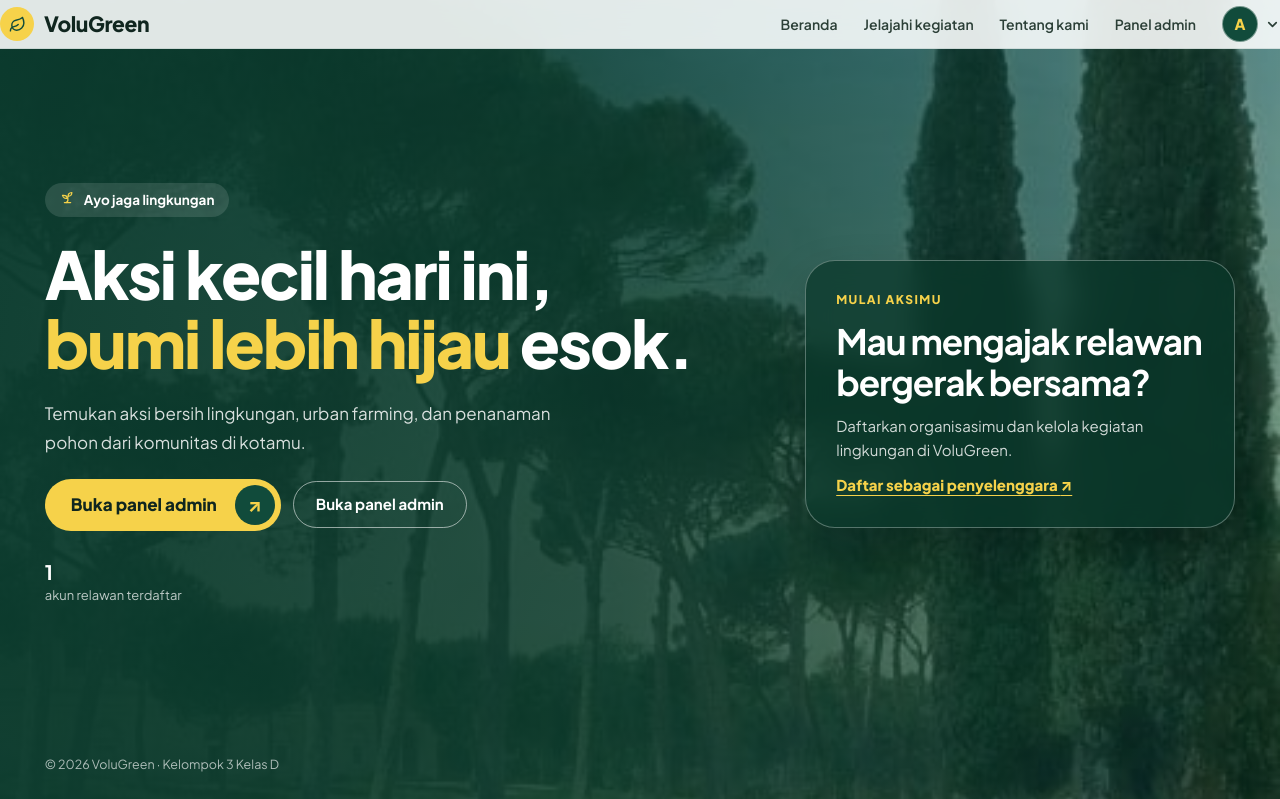
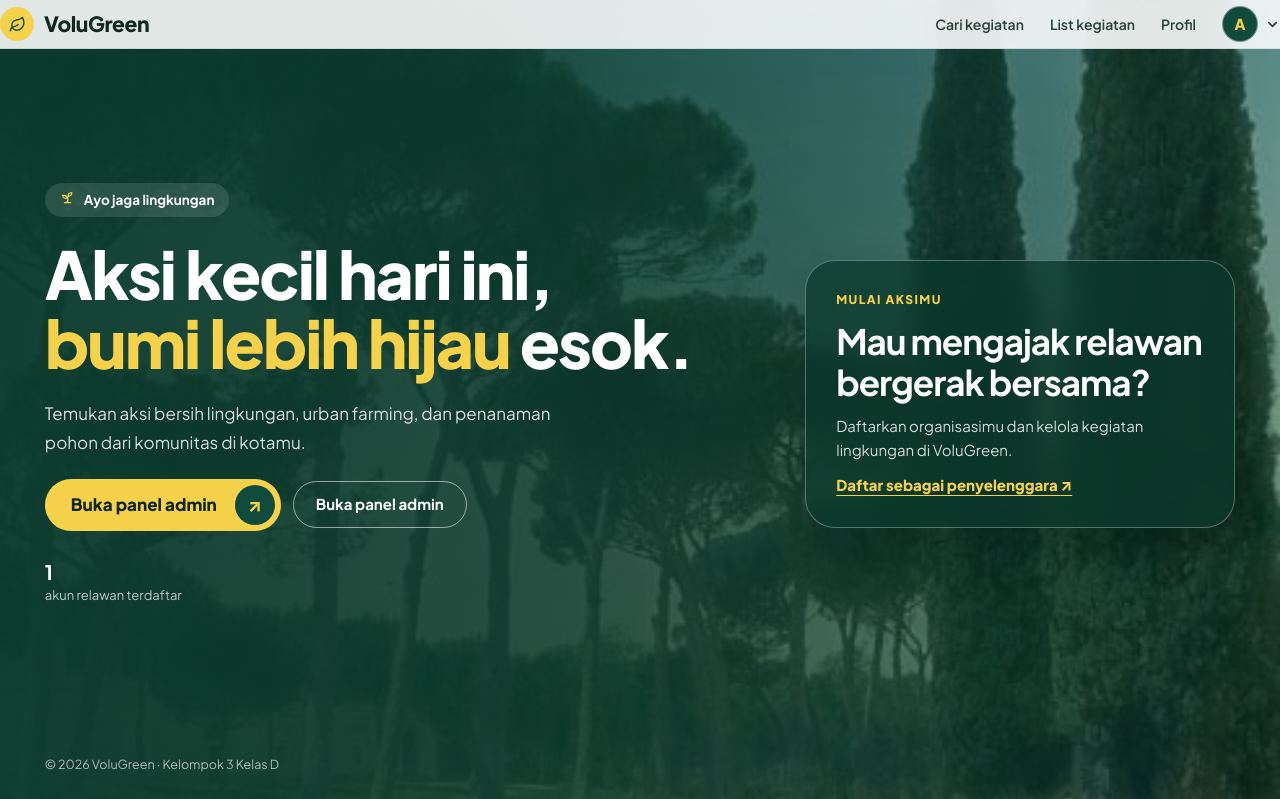
Before and after one commit to Kelompok-3-Kelas-D/VoluGreen, a Django app: page / in a window 1280 px wide. Shown: the top 799 px of the page. Run offline with Django 5.2, Linux system fonts and the light colour scheme; a user stored in the database is signed in; tables that the repository leaves empty hold one stand-in row (values such as "Sample post").

Commit message:
Standardize volunteer navigation: Cari kegiatan, List kegiatan, and Profil across all views

```diff
--- a/templates/eksplorasi/detail.html
+++ b/templates/eksplorasi/detail.html
@@ -21,8 +21,7 @@
             <a href="{% url 'eksplorasi:index' %}#kegiatan">Cari kegiatan</a>
             {% if request.user.is_authenticated and request.user.profile.role == 'volunteer' %}
             <a href="{% url 'volunteer:halaman_dashboard_relawan' %}">List kegiatan</a>
-            <a href="{% url 'eksplorasi:koleksi_daftar' %}">Koleksi</a>
-            <a href="{% url 'main:profile_settings' %}">Profil</a>
+                        <a href="{% url 'main:profile_settings' %}">Profil</a>
             {% elif request.user.is_authenticated %}
             <a href="{% url 'organizer:dashboard' %}">Dashboard</a><a href="{% url 'main:logout' %}">Keluar</a>
             {% else %}<a href="{% url 'main:login' %}">Masuk</a>{% endif %}
--- a/templates/eksplorasi/index.html
+++ b/templates/eksplorasi/index.html
@@ -21,8 +21,7 @@
         {% if request.user.is_authenticated and request.user.profile.role == 'volunteer' %}
           <a href="{% url 'eksplorasi:index' %}" aria-current="page">Cari kegiatan</a>
           <a href="{% url 'volunteer:halaman_dashboard_relawan' %}">List kegiatan</a>
-          <a href="{% url 'eksplorasi:koleksi_daftar' %}">Koleksi</a>
-          <a href="{% url 'main:profile_settings' %}">Profil</a>
+                    <a href="{% url 'main:profile_settings' %}">Profil</a>
         {% elif request.user.is_authenticated %}
           <a href="{% url 'eksplorasi:index' %}" aria-current="page">Cari kegiatan</a>
           <a href="{% url 'organizer:dashboard' %}">Dashboard</a>
--- a/templates/index.html
+++ b/templates/index.html
@@ -18,14 +18,22 @@
       <div class="top wrap">
         <a class="logo on-dark" href="#beranda" aria-label="VoluGreen, beranda"><span class="logo-mark" data-i="leaf"></span>VoluGreen</a>
         <nav aria-label="Navigasi utama">
-          <a href="#beranda" aria-current="page">Beranda</a>
-          <a href="{% url 'eksplorasi:index' %}">Jelajahi kegiatan</a>
-          <a href="#tentang">Tentang kami</a>
-          {% if user.is_staff %}
+          {% if user.is_authenticated and user.profile.role == 'volunteer' %}
+            <a href="{% url 'eksplorasi:index' %}">Cari kegiatan</a>
+            <a href="{% url 'volunteer:halaman_dashboard_relawan' %}">List kegiatan</a>
+            <a href="{% url 'main:profile_settings' %}">Profil</a>
+          {% elif user.is_authenticated and user.profile.role == 'organizer' %}
+            <a href="#beranda" aria-current="page">Beranda</a>
+            <a href="{% url 'organizer:dashboard' %}">Dashboard penyelenggara</a>
+            <a href="#tentang">Tentang kami</a>
+          {% elif user.is_staff %}
+            <a href="#beranda" aria-current="page">Beranda</a>
             <a href="{% url 'admin_panel:dashboard' %}">Panel admin</a>
-          {% elif user.is_authenticated and user.profile.role == 'organizer' %}
-            <a href="{% url 'organizer:dashboard' %}">Dashboard penyelenggara</a>
-          {% elif not user.is_authenticated %}
+            <a href="#tentang">Tentang kami</a>
+          {% else %}
+            <a href="#beranda" aria-current="page">Beranda</a>
+            <a href="{% url 'eksplorasi:index' %}">Jelajahi kegiatan</a>
+            <a href="#tentang">Tentang kami</a>
             <a href="{% url 'main:register' %}?role=organizer">Jadi penyelenggara</a>
           {% endif %}
           {% if user.is_authenticated %}
@@ -37,7 +45,7 @@
               <div class="account-menu-panel">
                 <strong>{{ user.first_name|default:user.username }}</strong>
                 {% if user.is_staff %}<small>Administrator</small>{% else %}<small>{{ user.profile.get_role_display }}</small>{% endif %}
-                {% if user.is_staff %}<a href="{% url 'admin_panel:dashboard' %}">Panel admin</a>{% else %}<a href="{% url 'main:profile_settings' %}">Profil dan pengaturan</a>{% if user.profile.role == 'volunteer' %}<a href="{% url 'volunteer:halaman_dashboard_relawan' %}">Pendaftaran saya</a>{% else %}<a href="{% url 'organizer:dashboard' %}">Dashboard penyelenggara</a>{% endif %}{% endif %}
+                {% if user.is_staff %}<a href="{% url 'admin_panel:dashboard' %}">Panel admin</a>{% else %}<a href="{% url 'main:profile_settings' %}">Profil dan pengaturan</a>{% if user.profile.role == 'volunteer' %}<a href="{% url 'volunteer:halaman_dashboard_relawan' %}">List kegiatan</a>{% else %}<a href="{% url 'organizer:dashboard' %}">Dashboard penyelenggara</a>{% endif %}{% endif %}
                 <a href="{% url 'main:logout' %}">Keluar</a>
               </div>
             </details>
@@ -48,18 +56,26 @@
         </nav>
         <button class="menu-btn" type="button" aria-label="Buka menu" aria-expanded="false" aria-controls="beranda-menu" data-drawer="beranda-menu"><span data-i="menu"></span></button>
         <div class="mobile-drawer" id="beranda-menu" hidden>
-          <a href="#beranda" aria-current="page">Beranda</a>
-          <a href="{% url 'eksplorasi:index' %}">Jelajahi kegiatan</a>
-          <a href="#tentang">Tentang kami</a>
-          {% if user.is_staff %}
+          {% if user.is_authenticated and user.profile.role == 'volunteer' %}
+            <a href="{% url 'eksplorasi:index' %}">Cari kegiatan</a>
+            <a href="{% url 'volunteer:halaman_dashboard_relawan' %}">List kegiatan</a>
+            <a href="{% url 'main:profile_settings' %}">Profil</a>
+          {% elif user.is_authenticated and user.profile.role == 'organizer' %}
+            <a href="#beranda" aria-current="page">Beranda</a>
+            <a href="{% url 'organizer:dashboard' %}">Dashboard penyelenggara</a>
+            <a href="#tentang">Tentang kami</a>
+          {% elif user.is_staff %}
+            <a href="#beranda" aria-current="page">Beranda</a>
             <a href="{% url 'admin_panel:dashboard' %}">Panel admin</a>
-          {% elif user.is_authenticated and user.profile.role == 'organizer' %}
-            <a href="{% url 'organizer:dashboard' %}">Dashboard penyelenggara</a>
-          {% elif not user.is_authenticated %}
+            <a href="#tentang">Tentang kami</a>
+          {% else %}
+            <a href="#beranda" aria-current="page">Beranda</a>
+            <a href="{% url 'eksplorasi:index' %}">Jelajahi kegiatan</a>
+            <a href="#tentang">Tentang kami</a>
             <a href="{% url 'main:register' %}?role=organizer">Jadi penyelenggara</a>
           {% endif %}
           {% if user.is_authenticated %}
-            {% if not user.is_staff %}<a href="{% url 'main:profile_settings' %}">Profil dan pengaturan</a>{% if user.profile.role == 'volunteer' %}<a href="{% url 'volunteer:halaman_dashboard_relawan' %}">Pendaftaran saya</a>{% endif %}{% endif %}
+            {% if not user.is_staff %}<a href="{% url 'main:profile_settings' %}">Profil dan pengaturan</a>{% if user.profile.role == 'volunteer' %}<a href="{% url 'volunteer:halaman_dashboard_relawan' %}">List kegiatan</a>{% endif %}{% endif %}
             <a href="{% url 'main:logout' %}">Keluar</a>
           {% else %}
             <a href="{% url 'main:login' %}">Masuk</a>
@@ -79,7 +95,7 @@
             <a class="btn btn-outline-light" href="{% url 'admin_panel:dashboard' %}">Buka panel admin</a>
           {% elif user.is_authenticated and user.profile.role == 'volunteer' %}
             <a class="cta inline" href="{% url 'eksplorasi:index' %}">Cari kegiatan <span class="arrow" aria-hidden="true">↗</span></a>
-            <a class="btn btn-outline-light" href="{% url 'volunteer:halaman_dashboard_relawan' %}">Pendaftaran saya</a>
+            <a class="btn btn-outline-light" href="{% url 'volunteer:halaman_dashboard_relawan' %}">List kegiatan</a>
           {% elif user.is_authenticated and user.profile.role == 'organizer' %}
             <a class="cta inline" href="{% url 'organizer:dashboard' %}">Kelola kegiatan <span class="arrow" aria-hidden="true">↗</span></a>
             <a class="btn btn-outline-light" href="{% url 'organizer:dashboard' %}">Kelola kegiatan</a>
--- a/templates/profile_settings.html
+++ b/templates/profile_settings.html
@@ -17,7 +17,7 @@
     <div class="wrap app-shell-top">
       <a class="logo" href="{% url 'main:home' %}"><span class="logo-mark" aria-hidden="true"><svg viewBox="0 0 24 24"><path d="M11 20A7 7 0 0 1 9.8 6.1C15.5 5 17 4.48 19 2c1 2 2 4.18 2 8 0 5.5-4.78 10-10 10Z"/><path d="M2 21c0-3 1.85-5.36 5.08-6C9.5 14.52 12 13 13 12"/></svg></span>VoluGreen</a>
       {% if profile.role == 'volunteer' %}
-        <nav class="app-nav" aria-label="Navigasi relawan"><a href="{% url 'eksplorasi:index' %}">Cari kegiatan</a><a href="{% url 'volunteer:halaman_dashboard_relawan' %}">Pendaftaran saya</a><a href="{% url 'main:profile_settings' %}" aria-current="page">Profil</a></nav>
+        <nav class="app-nav" aria-label="Navigasi relawan"><a href="{% url 'eksplorasi:index' %}">Cari kegiatan</a><a href="{% url 'volunteer:halaman_dashboard_relawan' %}">List kegiatan</a><a href="{% url 'main:profile_settings' %}" aria-current="page">Profil</a></nav>
       {% else %}
         <a class="btn btn-text" href="{% url 'organizer:dashboard' %}">Kembali ke dashboard</a>
       {% endif %}
--- a/volunteer/templates/volunteer/daftar_kegiatan.html
+++ b/volunteer/templates/volunteer/daftar_kegiatan.html
@@ -22,7 +22,7 @@
       <span class="chip sm role-chip">Relawan</span>
       <nav class="app-nav" aria-label="Navigasi aplikasi">
         <a href="{% url 'eksplorasi:index' %}" aria-current="page">Cari kegiatan</a>
-        <a href="{% url 'volunteer:halaman_dashboard_relawan' %}">Pendaftaran saya</a>
+        <a href="{% url 'volunteer:halaman_dashboard_relawan' %}">List kegiatan</a>
         <a href="{% url 'main:profile_settings' %}">Profil</a>
       </nav>
       <div class="app-tools">
@@ -31,7 +31,7 @@
       </div>
       <div class="mobile-drawer" id="volunteer-mobile-menu" hidden>
         <a href="{% url 'eksplorasi:index' %}" aria-current="page">Cari kegiatan</a>
-        <a href="{% url 'volunteer:halaman_dashboard_relawan' %}">Pendaftaran saya</a>
+        <a href="{% url 'volunteer:halaman_dashboard_relawan' %}">List kegiatan</a>
         <a href="{% url 'main:profile_settings' %}">Profil</a>
       </div>
     </div>
--- a/volunteer/templates/volunteer/dashboard_relawan.html
+++ b/volunteer/templates/volunteer/dashboard_relawan.html
@@ -31,7 +31,7 @@
       <span class="chip sm role-chip">Relawan</span>
       <nav class="app-nav" aria-label="Navigasi aplikasi">
         <a href="{% url 'eksplorasi:index' %}">Cari kegiatan</a>
-        <a href="{% url 'volunteer:halaman_dashboard_relawan' %}" aria-current="page">Pendaftaran saya</a>
+        <a href="{% url 'volunteer:halaman_dashboard_relawan' %}" aria-current="page">List kegiatan</a>
         <a href="{% url 'main:profile_settings' %}">Profil</a>
       </nav>
       <div class="app-tools">
@@ -43,7 +43,7 @@
       </div>
       <div class="mobile-drawer" id="volunteer-mobile-menu" hidden>
         <a href="{% url 'eksplorasi:index' %}">Cari kegiatan</a>
-        <a href="{% url 'volunteer:halaman_dashboard_relawan' %}" aria-current="page">Pendaftaran saya</a>
+        <a href="{% url 'volunteer:halaman_dashboard_relawan' %}" aria-current="page">List kegiatan</a>
         <a href="{% url 'main:profile_settings' %}">Profil</a>
       </div>
     </div>
```
